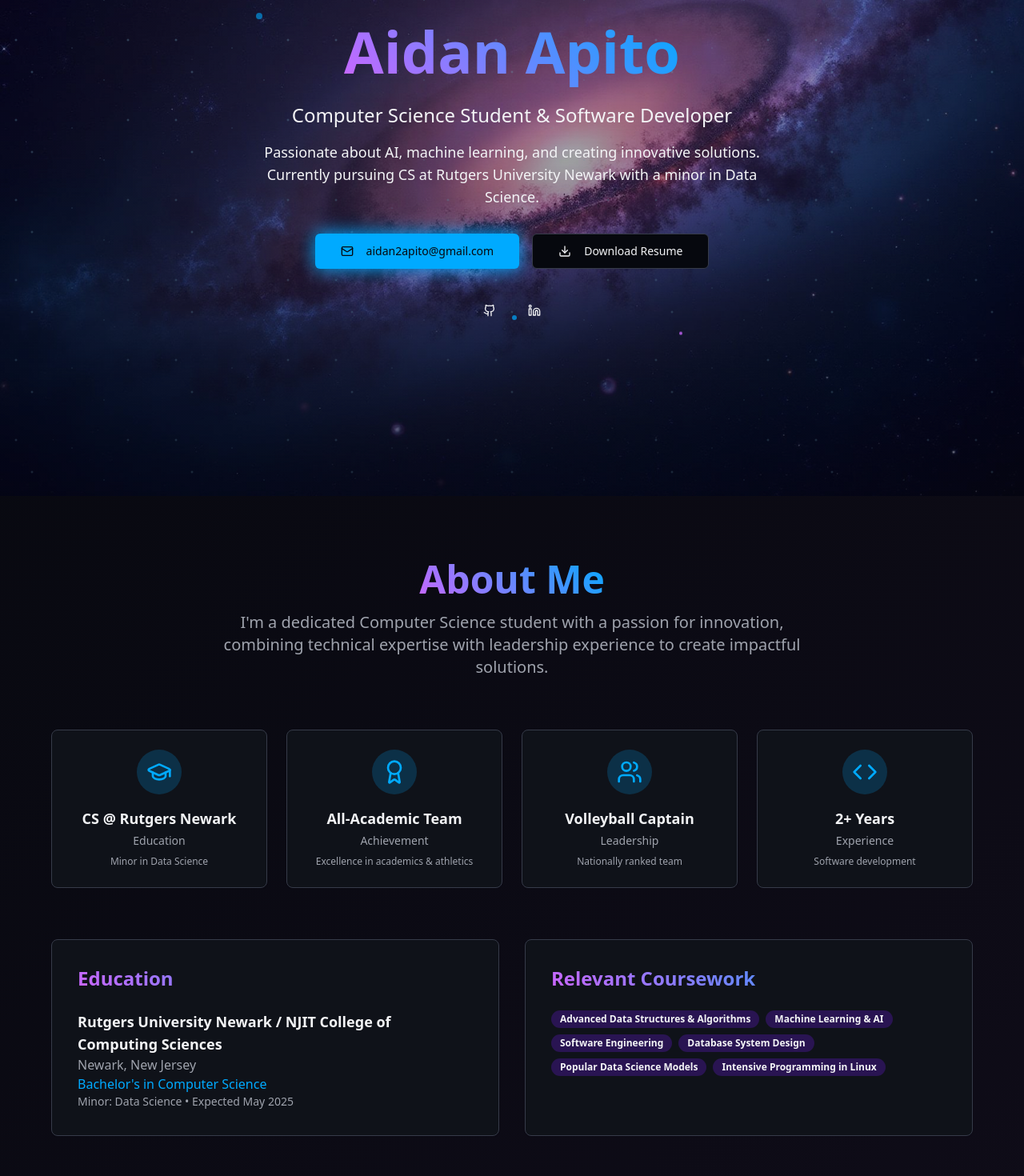
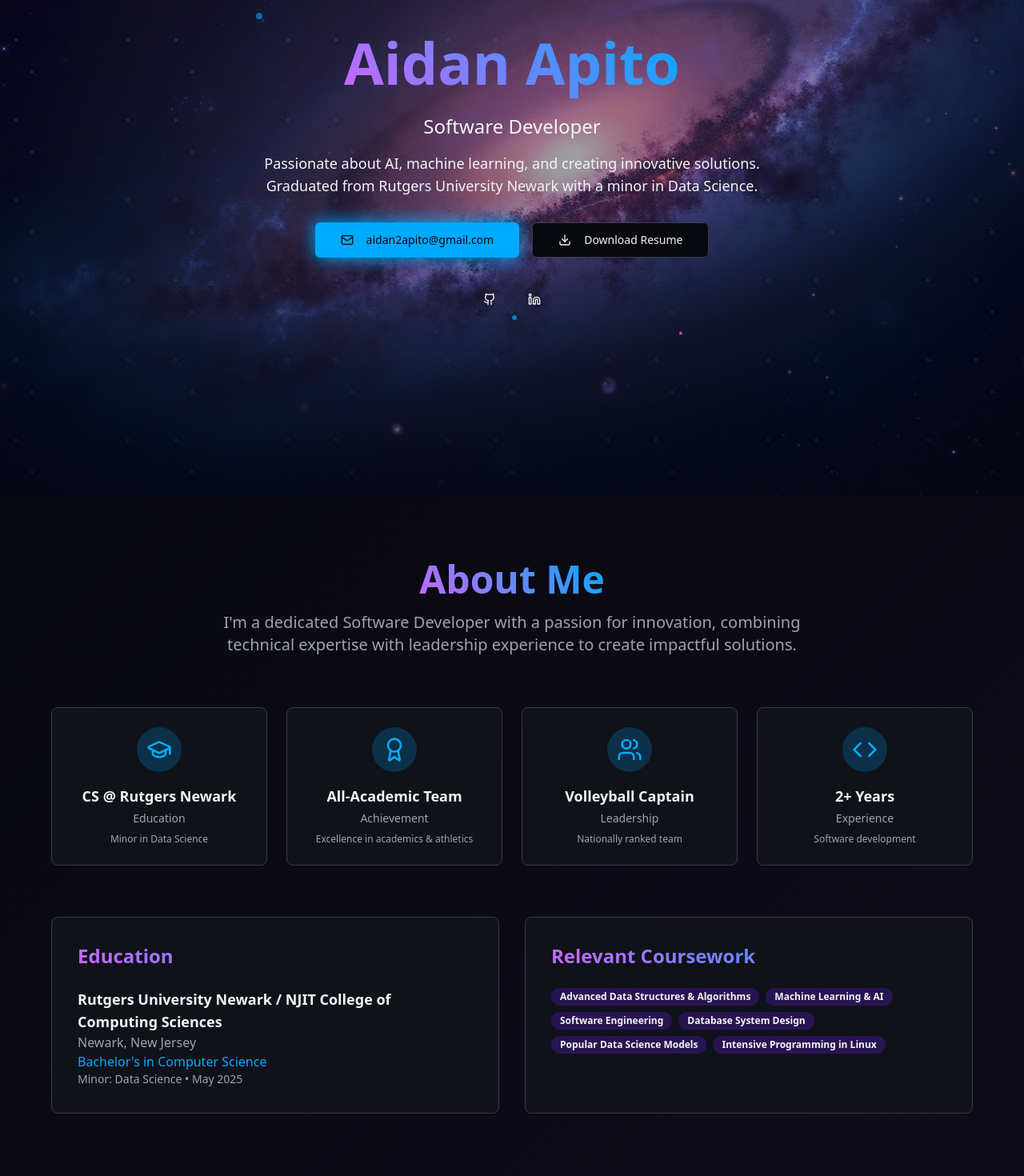
Before and after one commit to aidanapito/aidanapito.github.io, a React (Vite) app: page / in a window 1280 px wide. Shown: the part 180-1650 px from the top of the page at 80% size. Built offline with nearby package versions, Linux system fonts and the light colour scheme.

Commit message:
Update profile to reflect graduation and entry-level job search

```diff
--- a/src/components/About.tsx
+++ b/src/components/About.tsx
@@ -27,7 +27,7 @@ const About = () => {
             <span className="nebula-text">About Me</span>
           </h2>
           <p className="text-xl text-muted-foreground max-w-3xl mx-auto">
-            I'm a dedicated Computer Science student with a passion for innovation,
+            I'm a dedicated Software Developer with a passion for innovation,
             combining technical expertise with leadership experience to create impactful solutions.
           </p>
         </div>
@@ -58,7 +58,7 @@ const About = () => {
                 </h4>
                 <p className="text-muted-foreground">Newark, New Jersey</p>
                 <p className="text-primary font-medium">Bachelor's in Computer Science</p>
-                <p className="text-sm text-muted-foreground">Minor: Data Science • Expected May 2025</p>
+                <p className="text-sm text-muted-foreground">Minor: Data Science • May 2025</p>
               </div>
             </div>
           </Card>
--- a/src/components/Contact.tsx
+++ b/src/components/Contact.tsx
@@ -80,8 +80,8 @@ const Contact = () => {
                   Ready to Build Something Amazing?
                 </h3>
                 <p className="text-muted-foreground leading-relaxed mb-6">
-                  I'm currently open to internship opportunities, full-time positions starting after
-                  my graduation in May 2025, and exciting project collaborations. Let's create something
+                  I'm currently looking for entry-level software development opportunities,
+                  full-time positions, and exciting project collaborations. Let's create something
                   extraordinary together.
                 </p>
 
--- a/src/components/Hero.tsx
+++ b/src/components/Hero.tsx
@@ -25,12 +25,12 @@ const Hero = () => {
           </h1>
 
           <p className="text-xl md:text-2xl text-foreground mb-4">
-            Computer Science Student & Software Developer
+            Software Developer
           </p>
 
           <p className="text-lg text-foreground mb-8 max-w-2xl mx-auto font-medium">
             Passionate about AI, machine learning, and creating innovative solutions.
-            Currently pursuing CS at Rutgers University Newark with a minor in Data Science.
+            Graduated from Rutgers University Newark with a minor in Data Science.
           </p>
 
           <div className="flex flex-wrap justify-center gap-4 mb-8">
```
Also changed, not shown: 2 other files (tests, documents, lock files or other folders).
